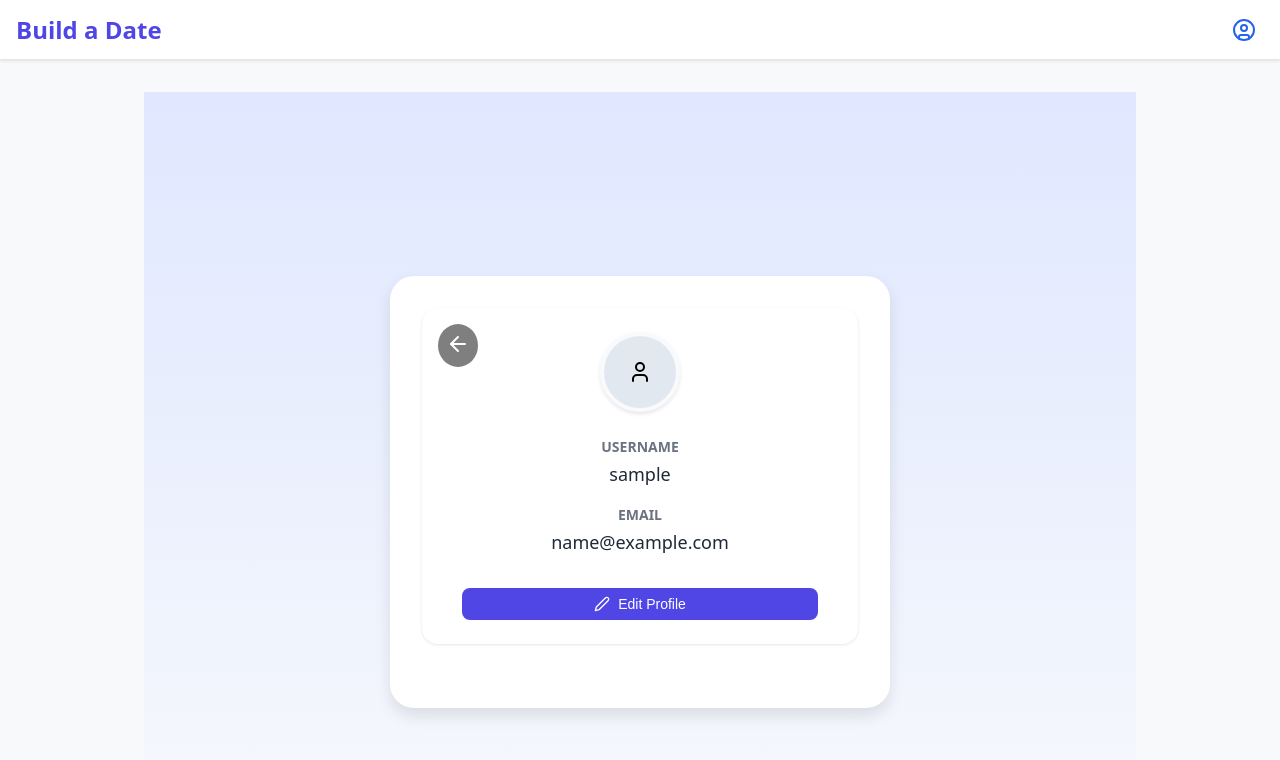
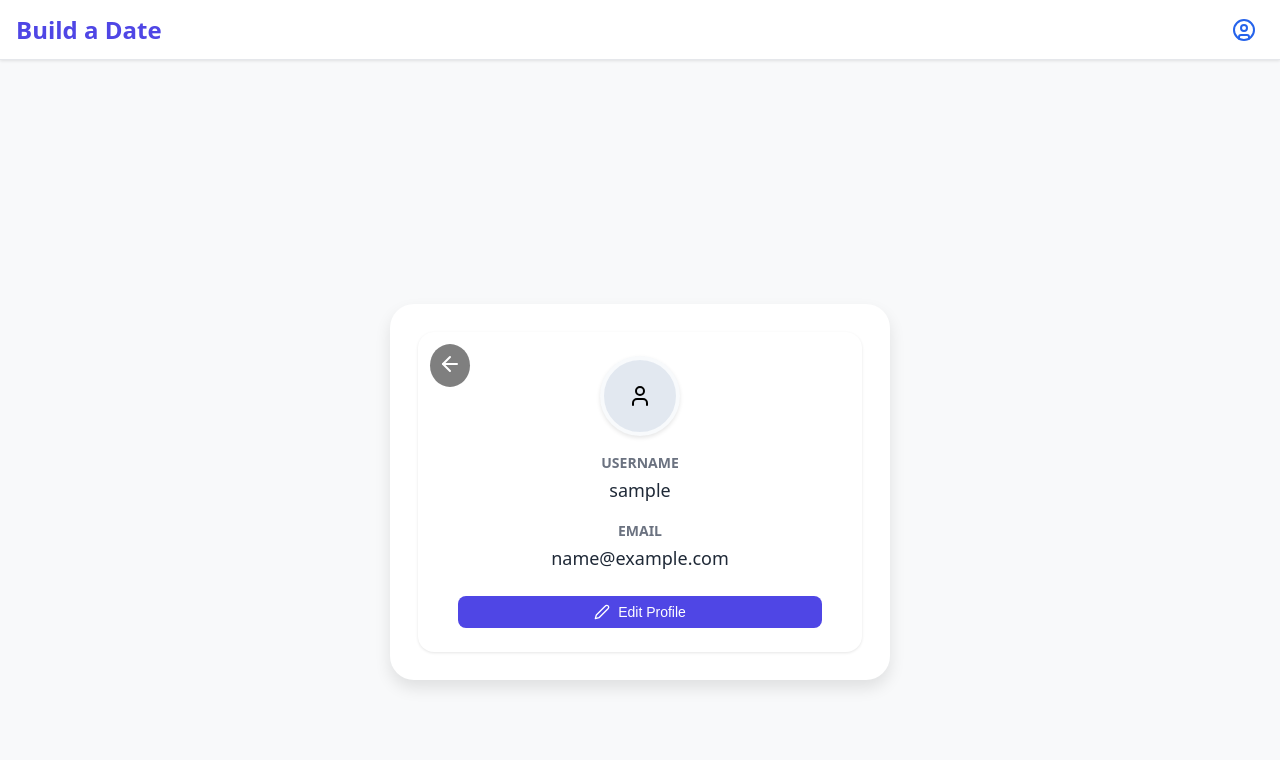
Before and after one commit to DavidEValdes/build-a-date, a React (Vite) app in the folder client/: page /profile in a window 1280 px wide. Shown: the top 760 px of the page. Built offline with nearby package versions, Linux system fonts and the light colour scheme; no server answers; sample sign-in values are in the browser's storage.

Commit message:
FIXED GRADIENT

```diff
--- a/client/src/pages/Profile.jsx
+++ b/client/src/pages/Profile.jsx
@@ -34,7 +34,7 @@ const Profile = () => {
 
   // Inline Styles
   const profilePageStyle = {
-    background: "linear-gradient(to bottom, #e0e7ff, #f8fafc)", // Soft gradient background
+
     minHeight: "100vh", // Full viewport height
     display: "flex",
     justifyContent: "center", // Horizontal centering
@@ -45,15 +45,15 @@ const Profile = () => {
 
   const profileContainerStyle = {
     maxWidth: "500px",
-    width: "90%", // Changed from 100% to 90% for better mobile margins
+    width: "90%",
     backgroundColor: "white",
     borderRadius: "1.5rem",
-    padding: "2rem", // Reduced padding for mobile
+    padding: "1.75rem", // Even padding all around
     boxShadow: "0 8px 16px rgba(0, 0, 0, 0.1)",
     display: "flex",
     flexDirection: "column",
     alignItems: "center",
-    gap: "2rem", // Reduced gap for mobile
+    gap: "1.25rem", // Reduced gap
     position: "relative",
   };
 
@@ -62,8 +62,9 @@ const Profile = () => {
     display: "flex",
     flexDirection: "column",
     alignItems: "center",
-    gap: "1.5rem", // Reduced gap for mobile
+    gap: "1rem", // Slightly reduced gap
     position: "relative",
+    margin: "0", // No margin
   };
 
   const avatarStyle = {
@@ -95,10 +96,10 @@ const Profile = () => {
   };
 
   const editButtonStyle = {
-    padding: "0.5rem 1.25rem", // Reduced padding for mobile
+    padding: "0.5rem 1.25rem",
     backgroundColor: isEditHovered ? "#4338ca" : "#4f46e5",
     color: "white",
-    fontSize: "0.875rem", // Reduced font size for mobile
+    fontSize: "0.875rem",
     fontWeight: "500",
     border: "none",
     borderRadius: "0.5rem",
@@ -108,15 +109,15 @@ const Profile = () => {
     alignItems: "center",
     justifyContent: "center",
     gap: "0.5rem",
-    marginTop: "1rem",
-    width: "auto", // Changed from fixed width to auto
-    minWidth: "120px", // Added minimum width
+    marginTop: "0.5rem", // Reduced top margin
+    width: "auto",
+    minWidth: "120px",
   };
 
   const backButtonStyle = {
     position: "absolute",
-    top: "1rem",
-    left: "1rem",
+    top: "0.75rem", // Reduced from 1rem
+    left: "0.75rem", // Reduced from 1rem
     background: isBackHovered ? "rgba(0, 0, 0, 0.7)" : "rgba(0, 0, 0, 0.5)",
     color: "white",
     border: "none",
```
